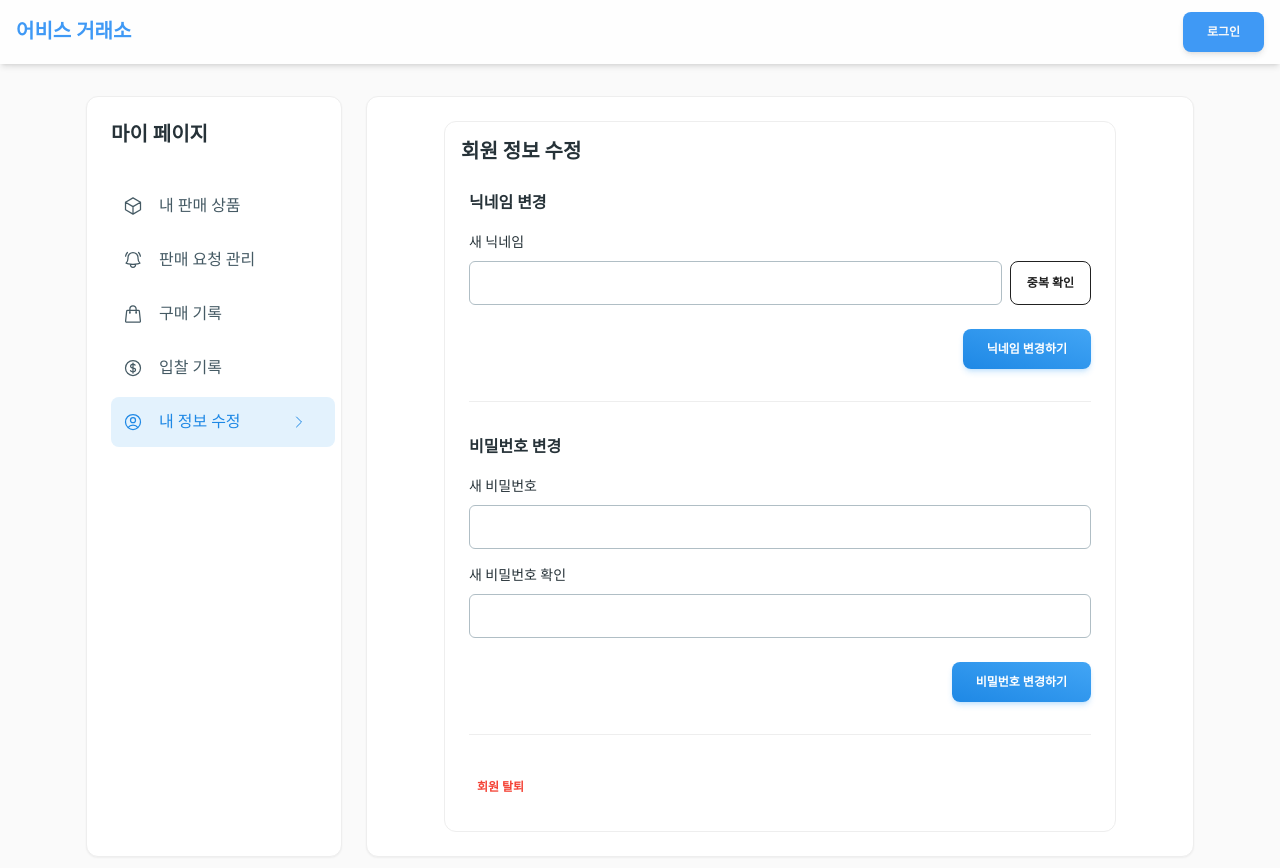
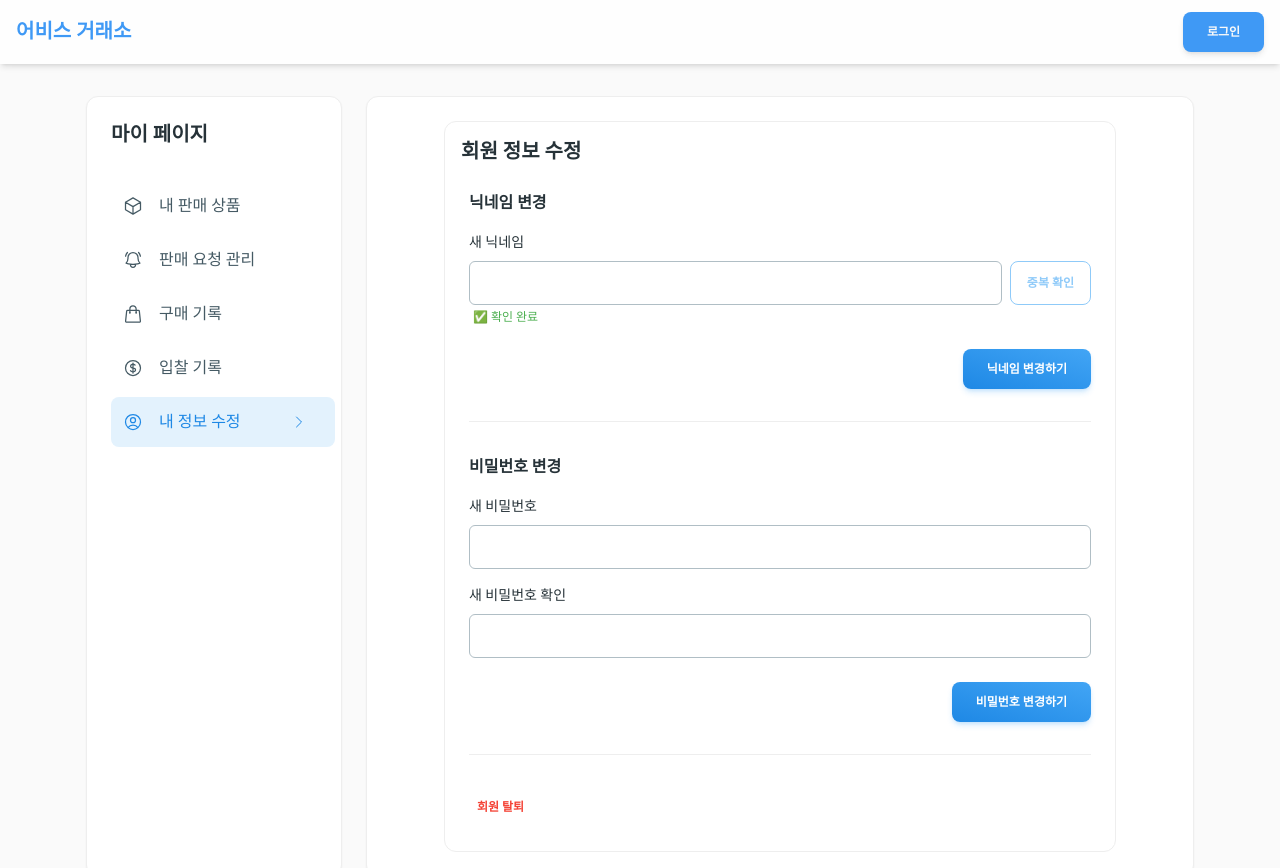
Before and after one commit to Bam-j/auction-system, a React (Vite) app in the folder frontend/: page /mypage/profile in a window 1280 px wide. Shown: the top 868 px of the page. Built offline with nearby package versions, Linux system fonts and the light colour scheme; no server answers.

Commit message:
fix: 회원 정보 수정 페이지 중복 확인 버튼 동작 되게 수정

```diff
--- a/frontend/src/features/mypage/components/MyProfileEdit.jsx
+++ b/frontend/src/features/mypage/components/MyProfileEdit.jsx
@@ -8,6 +8,7 @@ import Swal from "sweetalert2";
 import CommonModal from "../../../components/ui/CommonModal";
 import api from "@/api/axiosInstance.js";
 import useAuthStore from "@/stores/useAuthStore";
+import {checkNickname} from "@/features/auth/api/authApi";
 
 const MyProfileEdit = () => {
   const navigate = useNavigate();
@@ -26,6 +27,7 @@ const MyProfileEdit = () => {
   const [password, setPassword] = useState("");
   const [confirmPassword, setConfirmPassword] = useState("");
   const [deletePassword, setDeletePassword] = useState("");
+  const [isNicknameChecked, setIsNicknameChecked] = useState(true);
   const [errors, setErrors] = useState({});
 
   const validateField = (name, value, allData = {}) => {
@@ -64,6 +66,12 @@ const MyProfileEdit = () => {
     setNickname(val);
     const errorMsg = validateField("nickname", val);
     setErrors((prev) => ({...prev, nickname: errorMsg}));
+
+    if (val === user?.nickname) {
+      setIsNicknameChecked(true);
+    } else {
+      setIsNicknameChecked(false);
+    }
   };
 
   const handlePasswordChange = (e) => {
@@ -85,6 +93,29 @@ const MyProfileEdit = () => {
     setErrors((prev) => ({...prev, confirmPassword: errorMsg}));
   };
 
+  const handleCheckNickname = async () => {
+    if (errors.nickname || !nickname) {
+      Swal.fire({icon: "warning", title: "알림", text: "유효한 닉네임을 먼저 입력해주세요.", confirmButtonColor: "#F59E0B"});
+      return;
+    }
+
+    if (nickname === user?.nickname) {
+      Swal.fire({icon: "info", title: "알림", text: "기존 닉네임과 동일합니다.", confirmButtonColor: "#3B82F6"});
+      setIsNicknameChecked(true);
+      return;
+    }
+
+    try {
+      await checkNickname(nickname);
+      Swal.fire({icon: "success", title: "확인 완료", text: "사용 가능한 닉네임입니다.", confirmButtonColor: "#10B981"});
+      setIsNicknameChecked(true);
+    } catch (error) {
+      const msg = error.response?.data?.message || "이미 사용 중인 닉네임입니다.";
+      Swal.fire({icon: "error", title: "사용 불가", text: msg, confirmButtonColor: "#EF4444"});
+      setIsNicknameChecked(false);
+    }
+  };
+
   const handleNicknameUpdate = async () => {
     if (!nickname) {
       Swal.fire({icon: "info", title: "안내", text: "변경할 새 닉네임을 입력해주세요.", confirmButtonColor: "#3B82F6"});
@@ -92,6 +123,16 @@ const MyProfileEdit = () => {
     }
     if (errors.nickname) {
       Swal.fire({icon: "warning", title: "입력 확인", text: "닉네임 형식을 확인해주세요.", confirmButtonColor: "#F59E0B"});
+      return;
+    }
+
+    if (!isNicknameChecked) {
+      Swal.fire({icon: "warning", title: "중복 확인 필요", text: "닉네임 중복 확인을 완료해주세요.", confirmButtonColor: "#F59E0B"});
+      return;
+    }
+
+    if (nickname === user?.nickname) {
+      Swal.fire({icon: "info", title: "알림", text: "기존 닉네임과 동일합니다.", confirmButtonColor: "#3B82F6"});
       return;
     }
 
@@ -141,7 +182,9 @@ const MyProfileEdit = () => {
     }
 
     try {
-      await api.delete(`/users/me`, {data: {password: deletePassword}});
+      await api.delete(`/users/me`, {
+        data: {password: deletePassword}
+      });
 
       Swal.fire({icon: "success", title: "탈퇴 완료", text: "회원 탈퇴가 완료되었습니다.", confirmButtonColor: "#10B981"})
           .then(() => {
@@ -176,13 +219,29 @@ const MyProfileEdit = () => {
                       error={!!errors.nickname}
                       crossOrigin={undefined}
                   />
-                  <Button variant="outlined" size="sm" className="shrink-0">중복 확인</Button>
+                  <Button
+                      type="button"
+                      variant="outlined"
+                      size="sm"
+                      color="blue"
+                      className="shrink-0"
+                      onClick={handleCheckNickname}
+                      disabled={!nickname || !!errors.nickname || nickname === user?.nickname}
+                  >
+                    중복 확인
+                  </Button>
                 </div>
-                {errors.nickname &&
+                {errors.nickname ? (
                     <Typography variant="small" color="red" className="mt-1 text-xs ml-1 flex items-center gap-1">
                       ⚠️ {errors.nickname}
                     </Typography>
-                }
+                ) : (
+                    isNicknameChecked && nickname !== user?.nickname && (
+                        <Typography variant="small" color="green" className="mt-1 text-xs ml-1 flex items-center gap-1">
+                          ✅ 확인 완료
+                        </Typography>
+                    )
+                )}
               </div>
               <div className="flex justify-end mt-2">
                 <Button variant="gradient" color="blue" onClick={handleNicknameUpdate}>
@@ -193,7 +252,6 @@ const MyProfileEdit = () => {
 
             <hr className="border-gray-200"/>
 
-            {/* 2. 비밀번호 변경 섹션 */}
             <div className="flex flex-col gap-4">
               <Typography variant="h6" color="blue-gray">비밀번호 변경</Typography>
 
```
